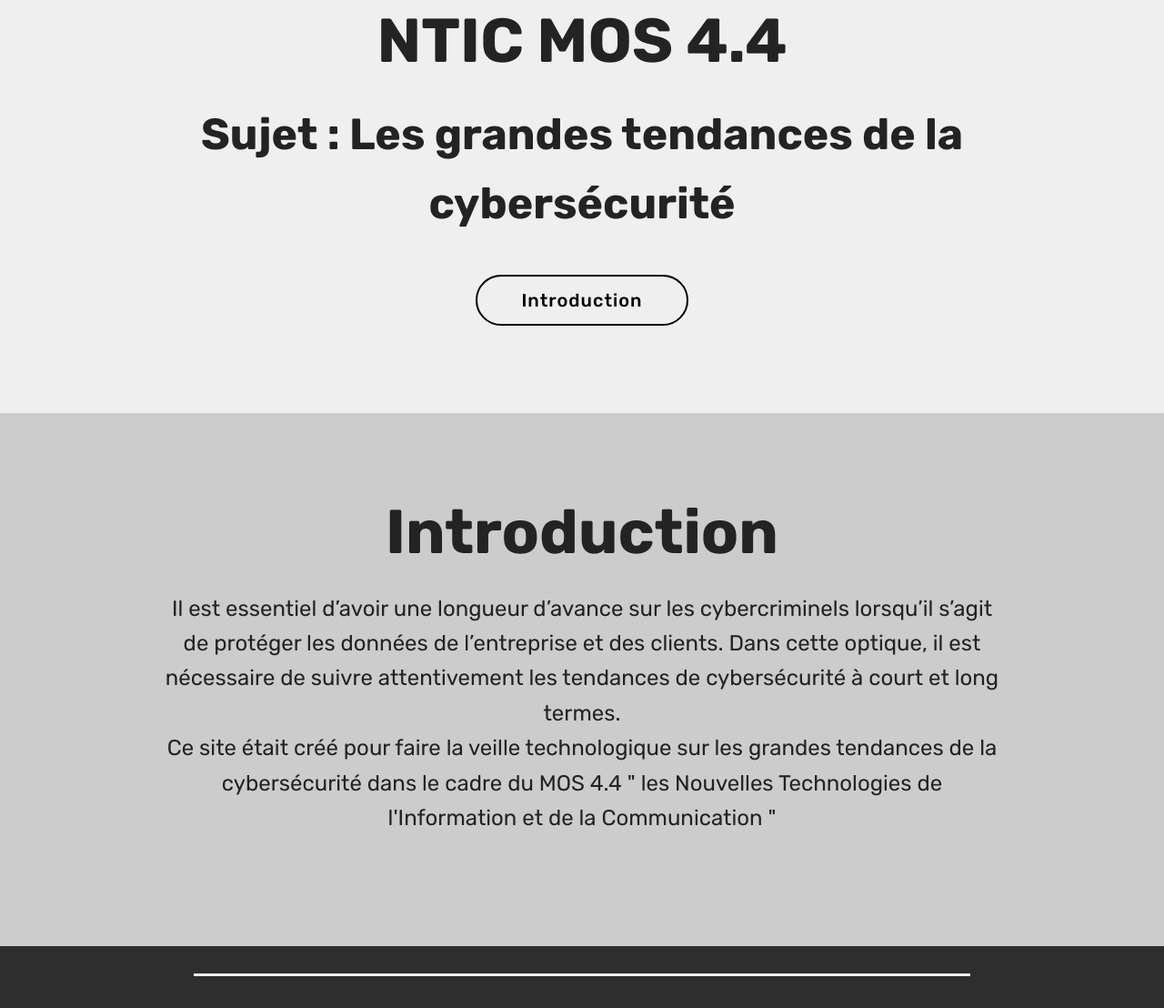
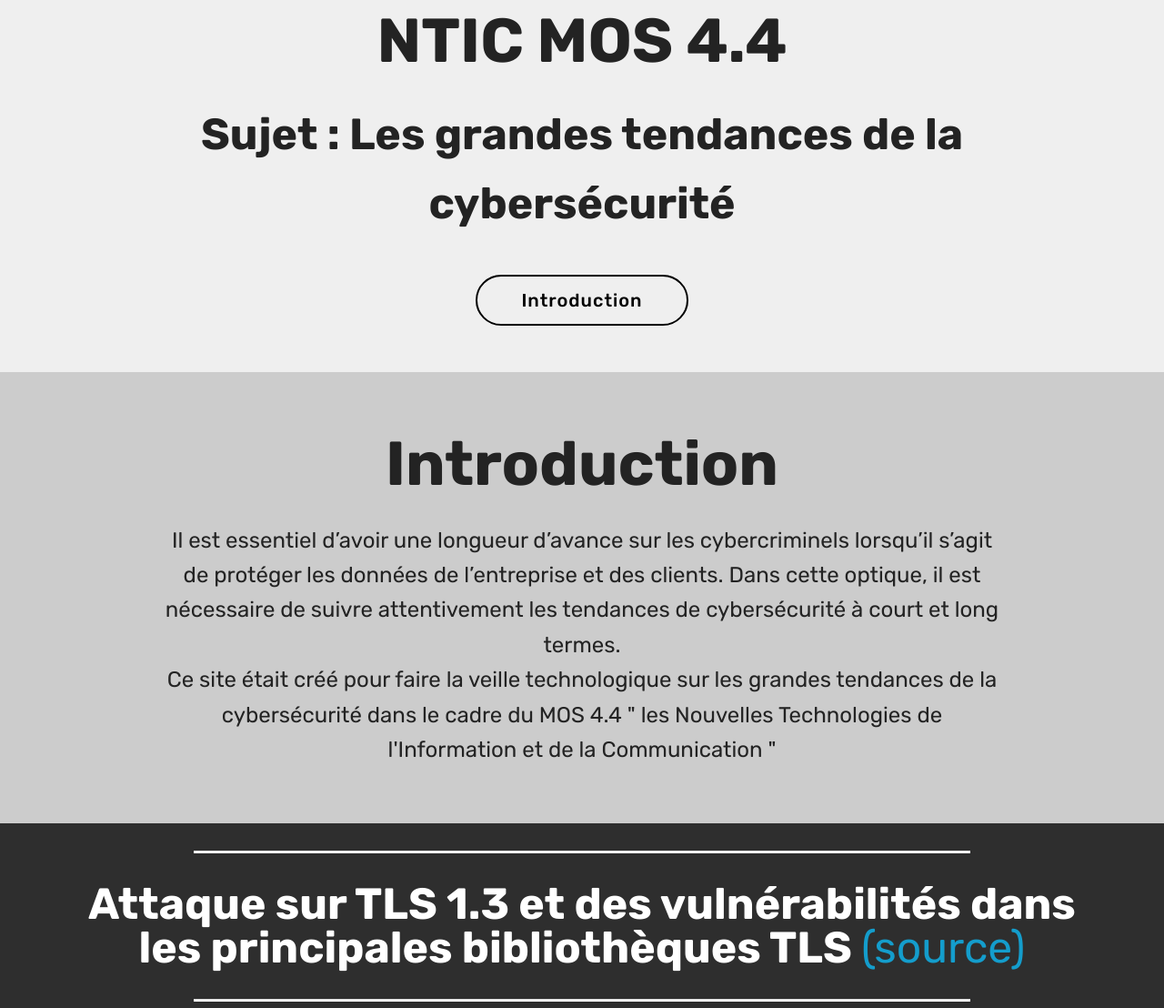
Before and after one commit to khalidaissi/cybersecuritentic, a plain HTML site: page index.html in a window 1280 px wide. Shown: the part 116-1224 px from the top of the page at 91% size. Drawn offline with Linux system fonts and the light colour scheme.

Commit message:
create github pages

```diff
--- a/assets/mobirise/css/mbr-additional.css
+++ b/assets/mobirise/css/mbr-additional.css
@@ -1395,7 +1395,7 @@ body {
 }
 .cid-rld7vhc7jB {
   padding-top: 120px;
-  padding-bottom: 90px;
+  padding-bottom: 45px;
   background-color: #efefef;
 }
 .cid-rld7vhc7jB P {
@@ -1406,8 +1406,8 @@ body {
   color: #232323;
 }
 .cid-rlddW60MoD {
-  padding-top: 90px;
-  padding-bottom: 90px;
+  padding-top: 60px;
+  padding-bottom: 30px;
   background-color: #cccccc;
 }
 .cid-rlddW60MoD P {
--- a/index.html
+++ b/index.html
@@ -54,7 +54,7 @@
     </nav>
 </section>
 
-<section class="engine"><a href="https://mobirise.info/k">develop your own website</a></section><section class="header1 cid-rld7vhc7jB" id="header16-1s">
+<section class="engine"><a href="https://mobirise.info/p">website templates free download</a></section><section class="header1 cid-rld7vhc7jB" id="header16-1s">
 
 
 
```
Also changed, not shown: 1 other file.
